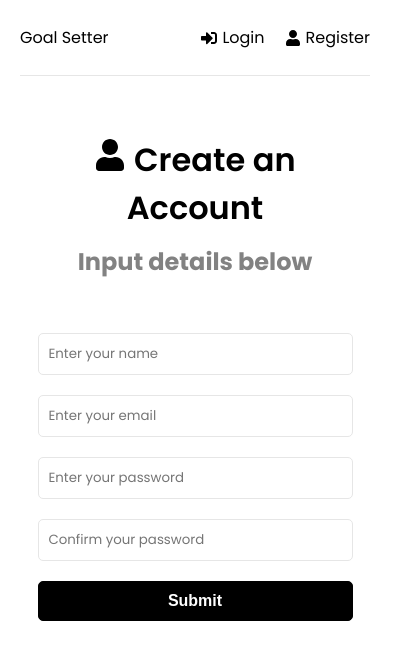
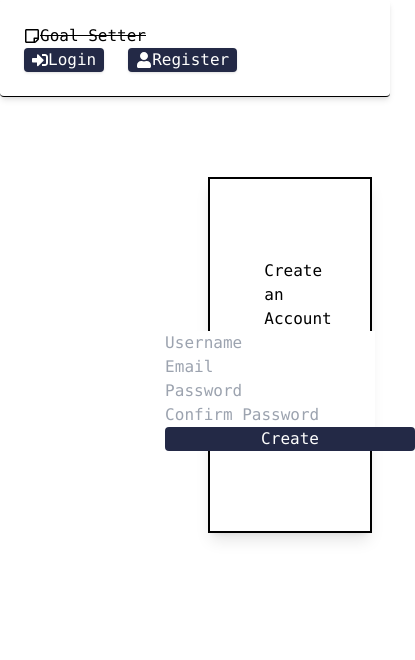
Before and after one commit to laxitshahi/social-goals, a React (Create React App) app in the folder frontend/: page /register in a window 390 px wide. Shown: the top 660 px of the page, 415 px wide, since content can reach past the window. Built offline with nearby package versions, Linux system fonts and the light colour scheme.

Commit message:
initial design

```diff
--- a/frontend/package.json
+++ b/frontend/package.json
@@ -44,6 +44,9 @@
     ]
   },
   "devDependencies": {
-    "prettier": "^2.6.2"
+    "autoprefixer": "^10.4.7",
+    "postcss": "^8.4.13",
+    "prettier": "^2.6.2",
+    "tailwindcss": "^3.0.24"
   }
 }
--- /dev/null
+++ b/frontend/postcss.config.js
@@ -0,0 +1,6 @@
+module.exports = {
+  plugins: {
+    tailwindcss: {},
+    autoprefixer: {},
+  },
+}
--- a/frontend/src/App.js
+++ b/frontend/src/App.js
@@ -9,9 +9,9 @@ import { ToastContainer } from "react-toastify";
 import "react-toastify/dist/ReactToastify.css";
 function App() {
   return (
-    <>
-      <Router>
-        <div className="container">
+    <div>
+      <Router className>
+        <div className="font-mono">
           <Header />
           <Routes>
             <Route path="/" element={<Dashboard />} />
@@ -21,7 +21,7 @@ function App() {
         </div>
       </Router>
       <ToastContainer />
-    </>
+    </div>
   );
 }
 
--- /dev/null
+++ b/frontend/src/components/FormCard.jsx
@@ -0,0 +1,9 @@
+function FormCard() {
+  return (
+    <>
+      <section className="flex justify-center flex-shrink rounded"></section>
+    </>
+  );
+}
+
+export default FormCard;
--- a/frontend/src/components/GoalForm.jsx
+++ b/frontend/src/components/GoalForm.jsx
@@ -14,25 +14,21 @@ function GoalForm() {
   };
 
   return (
-    <section className="form">
+    <section className="formCard">
       <form onSubmit={onSubmit}>
-        <div className="form-group">
-          <label htmlFor="text">Goal</label>
+        <div className="formInput">
           <input
             type="text"
             name="text"
             id="text"
+            placeholder="Goal..."
             value={text}
             onChange={(e) => {
               setText(e.target.value); //e is this object object value of the input --> you get the value typed and set it to the "text" state
             }}
           ></input>
         </div>
-        <div className="form-group">
-          <button className="btn btn-block" type="submit">
-            Add Goal
-          </button>
-        </div>
+        <button className="formButton">Add Goal </button>
       </form>
     </section>
   );
--- a/frontend/src/components/Header.jsx
+++ b/frontend/src/components/Header.jsx
@@ -1,5 +1,11 @@
 /* eslint-disable */
-import { FaSignInAlt, FaSignOutAlt, FaUser } from "react-icons/fa";
+import {
+  FaSignInAlt,
+  FaSignOutAlt,
+  FaUser,
+  FaRegStickyNote,
+  FaCogs,
+} from "react-icons/fa";
 import { useDispatch, useSelector } from "react-redux";
 import { Link, useNavigate } from "react-router-dom";
 import { logout, reset } from "../features/auth/authSlice";
@@ -15,34 +21,38 @@ function Header() {
     navigate("/login"); //navigates page to dashboard
   };
   return (
-    <header className="header">
-      <div className="logo">
+    <nav className="sticky flex flex-wrap items-center justify-between p-6 border-b rounded shadow-md ">
+      <div class="flex items-center flex-shrink-0 text-white mr-6">
+        <FaRegStickyNote />
+        <div className="flex items-center flex-shrink-0 line-through rounded font- ">
           <Link to="/">Goal Setter</Link>
         </div>
-      <div></div>
-      <ul>
+      </div>
+
       {user ? ( //Change Header based on if user is logged in or out
-          <li>
-            <button className="btn" onClick={onLogout}>
-              <FaSignOutAlt /> Logout
+        <div className="top-0 flex justify-end stick">
+          <button className=" headerButton">
+            <FaUser />
+            Profile
           </button>
-          </li>
+          <button className="headerButton" onClick={onLogout}>
+            <FaSignOutAlt />
+          </button>
+        </div>
       ) : (
         <>
-            <li>
-              <Link to="/login">
-                <FaSignInAlt /> Login
-              </Link>
-            </li>
-            <li>
-              <Link to="/register">
-                <FaUser /> Register
-              </Link>
-            </li>
+          <div className="top-0 flex justify-end stick">
+            <button className="headerButton">
+              <FaSignInAlt /> <Link to="/login">Login</Link>
+            </button>
+
+            <button className="headerButton">
+              <FaUser /> <Link to="/register">Register</Link>
+            </button>
+          </div>
         </>
       )}
-      </ul>
-    </header>
+    </nav>
   );
 }
 export default Header;
--- a/frontend/src/index.css
+++ b/frontend/src/index.css
@@ -1,224 +1,38 @@
-@import url('https://fonts.googleapis.com/css2?family=Poppins:wght@300;400;600;700&display=swap');
+@tailwind base;
+@tailwind components;
+@tailwind utilities;
 
-* {
-  margin: 0;
-  padding: 0;
-  box-sizing: border-box;
+
+
+
+/* Gobal css */
+button {
+    @apply transition ease-in-out delay-150 hover:-translate-y-1 hover:scale-110
 }
 
-body {
-  font-family: 'Poppins', sans-serif;
-  height: 100vh;
+/* Form css */
+.formBorder{
+    @apply p-20 my-20 border-2 shadow-lg mx-52
+}
+.formCard {
+    @apply flex justify-center flex-shrink rounded
+};
+
+.formInput {
+    @apply rounded flex border-2 py-1 px-6 justify-items-start
 }
 
-a {
-  text-decoration: none;
-  color: #000;
+.formButton{
+    @apply px-24 rounded justify-center flex items-center bg-button text-headline
 }
 
-p {
-  line-height: 1.7;
+
+/* Header css */
+.headerButton {
+    @apply flex items-center flex-shrink-0 px-2 mr-6 rounded shadow bg-button text-headline
 }
 
-ul {
-  list-style: none;
+/* Effects */
+.hover {
+    @apply transition ease-in-out delay-150 hover:-translate-y-1 hover:scale-110
 }
-
-li {
-  line-height: 2.2;
-}
-
-h1,
-h2,
-h3 {
-  font-weight: 600;
-  margin-bottom: 10px;
-}
-
-.container {
-  width: 100%;
-  max-width: 960px;
-  margin: 0 auto;
-  padding: 0 20px;
-  text-align: center;
-}
-
-.header {
-  display: flex;
-  justify-content: space-between;
-  align-items: center;
-  padding: 20px 0;
-  border-bottom: 1px solid #e6e6e6;
-  margin-bottom: 60px;
-}
-
-.header ul {
-  display: flex;
-  align-items: center;
-  justify-content: space-between;
-}
-
-.header ul li {
-  margin-left: 20px;
-}
-
-.header ul li a {
-  display: flex;
-  align-items: center;
-}
-
-.header ul li a:hover {
-  color: #777;
-}
-
-.header ul li a svg {
-  margin-right: 5px;
-}
-
-.heading {
-  font-size: 2rem;
-  font-weight: 700;
-  margin-bottom: 50px;
-  padding: 0 20px;
-}
-
-.heading p {
-  color: #828282;
-}
-
-.goals {
-  display: grid;
-  grid-template-columns: repeat(2, 1fr);
-  gap: 10px;
-}
-
-.goal {
-  background-color: #f4f4f4;
-  margin: 10px 0;
-  padding: 20px 0 10px;
-  position: relative;
-}
-
-.goal .close {
-  position: absolute;
-  top: 10px;
-  right: 15px;
-  cursor: pointer;
-  border: none;
-  background: none;
-}
-
-.goal .edit {
-  position: absolute;
-  top: 10px;
-  right: 93%;
-  cursor: pointer;
-  border: none;
-  background: none;
-}
-
-.form,
-.content {
-  width: 70%;
-  margin: 0 auto;
-}
-
-.form-group {
-  margin-bottom: 10px;
-}
-
-.form-group input,
-.form-group textarea,
-.form-group select {
-  width: 100%;
-  padding: 10px;
-  border: 1px solid #e6e6e6;
-  border-radius: 5px;
-  margin-bottom: 10px;
-  font-family: inherit;
-}
-
-.form-group label {
-  text-align: left;
-  display: block;
-  margin: 0 0 5px 3px;
-}
-
-.btn {
-  padding: 10px 20px;
-  border: 1px solid #000;
-  border-radius: 5px;
-  background: #000;
-  color: #fff;
-  font-size: 16px;
-  font-weight: 700;
-  cursor: pointer;
-  text-align: center;
-  appearance: button;
-  display: flex;
-  align-items: center;
-  justify-content: center;
-}
-
-.btn svg {
-  margin-right: 8px;
-}
-
-.btn-reverse {
-  background: #fff;
-  color: #000;
-}
-
-.btn-block {
-  width: 100%;
-  margin-bottom: 20px;
-}
-
-.btn:hover {
-  transform: scale(0.98);
-}
-
-.loadingSpinnerContainer {
-  position: fixed;
-  top: 0;
-  right: 0;
-  bottom: 0;
-  left: 0;
-  background-color: rgba(0, 0, 0, 0.5);
-  z-index: 5000;
-  display: flex;
-  justify-content: center;
-  align-items: center;
-}
-
-.loadingSpinner {
-  width: 64px;
-  height: 64px;
-  border: 8px solid;
-  border-color: #000 transparent #555 transparent;
-  border-radius: 50%;
-  animation: spin 1.2s linear infinite;
-}
-
-@keyframes spin {
-  0% {
-    transform: rotate(0deg);
-  }
-  100% {
-    transform: rotate(360deg);
-  }
-}
-
-@media (max-width: 600px) {
-  .form {
-    width: 90%;
-  }
-
-  .heading h1 {
-    font-size: 2rem;
-  }
-
-  .heading p {
-    font-size: 1.5rem;
-  }
-}
--- a/frontend/src/pages/Login.jsx
+++ b/frontend/src/pages/Login.jsx
@@ -9,7 +9,7 @@ import { useNavigate } from "react-router-dom"; //used to redirect (rerender?)
 import { toast } from "react-toastify";
 import { login, reset } from "../features/auth/authSlice";
 import Spinner from "../components/Spinner";
-
+import FormCard from "../components/FormCard";
 function Login() {
   const [formData, setFormData] = useState({
     email: "laxit@gmail.com",
@@ -57,47 +57,41 @@ function Login() {
     return <Spinner />;
   }
   return (
-    <>
-      <section className="heading">
-        <h1>
-          <FaSignInAlt /> Log in
-        </h1>
-        <p>Input details below</p>
+    <div className="formBorder">
+      <section className="flex items-center justify-center flex-shrink pb-2 font-bold rounded">
+        Welcome Back!
       </section>
 
-      <section className="form">
+      <section className="formCard">
         <form onSubmit={onSubmit}>
-          <div className="form-group">
+          <div className="formInput">
             <input
               type="email"
               className="form-control"
               id="email"
               name="email"
               value={email}
-              placeholder="Enter your email"
+              placeholder="Email"
               onChange={onChange}
             />
           </div>
-          <div className="form-group">
+          <div className="formInput">
             <input
               type="password"
               className="form-control"
               id="password"
               name="password"
               value={password}
-              placeholder="Enter your password"
+              placeholder="Password"
               onChange={onChange}
             />
           </div>
-
-          <div className="form-group">
-            <button type="submit" className="btn btn-block" onSubmit={onSubmit}>
-              Submit
-            </button>
-          </div>
+          <button type="submit" className="formButton" onSubmit={onSubmit}>
+            /Login
+          </button>
         </form>
       </section>
-    </>
+    </div>
   );
 }
 export default Login;
--- a/frontend/src/pages/Register.jsx
+++ b/frontend/src/pages/Register.jsx
@@ -62,69 +62,60 @@ function Register() {
     <Spinner />;
   }
   return (
-    <>
-      <section className="heading">
-        <h1>
-          <FaUser /> Create an Account
-        </h1>
-        <p>Input details below</p>
+    <div className="formBorder">
+      <section className="flex items-center justify-center flex-shrink px-2 rounded">
+        <FaUser />
+        <h1>Create an Account</h1>
       </section>
 
-      <section className="form">
+      <section className="formCard">
         <form onSubmit={onSubmit}>
-          <div className="form-group">
           <input
             type="text"
-              className="form-control"
+            className="formInput"
             id="name"
             name="name"
             value={name}
-              placeholder="Enter your name"
+            placeholder="Username"
             onChange={onChange}
           />
-          </div>
 
-          <div className="form-group">
           <input
             type="email"
-              className="form-control"
+            className="formInput"
             id="email"
             name="email"
             value={email}
-              placeholder="Enter your email"
+            placeholder="Email"
             onChange={onChange}
           />
-          </div>
-          <div className="form-group">
+
           <input
             type="password"
-              className="form-control"
+            className="formInput"
             id="password"
             name="password"
             value={password}
-              placeholder="Enter your password"
+            placeholder="Password"
             onChange={onChange}
           />
-          </div>
-          <div className="form-group">
+
           <input
             type="password"
-              className="form-control"
             id="password2"
+            className="formInput"
             name="password2"
             value={password2}
-              placeholder="Confirm your password"
+            placeholder="Confirm Password"
             onChange={onChange}
           />
-          </div>
-          <div className="form-group">
-            <button type="submit" className="btn btn-block" onSubmit={onSubmit}>
-              Submit
+
+          <button type="submit" className="formButton" onSubmit={onSubmit}>
+            Create
           </button>
-          </div>
         </form>
       </section>
-    </>
+    </div>
   );
 }
 export default Register;
```
Also changed, not shown: frontend/src/components/Goal.jsx (+12 -5 lines), frontend/src/pages/Dashboard.jsx (+14 -10 lines), frontend/tailwind.config.js (added, +26 -0 lines), 2 other files (tests, documents, lock files or other folders). Lines whose indentation alone changed are shown as unchanged.
